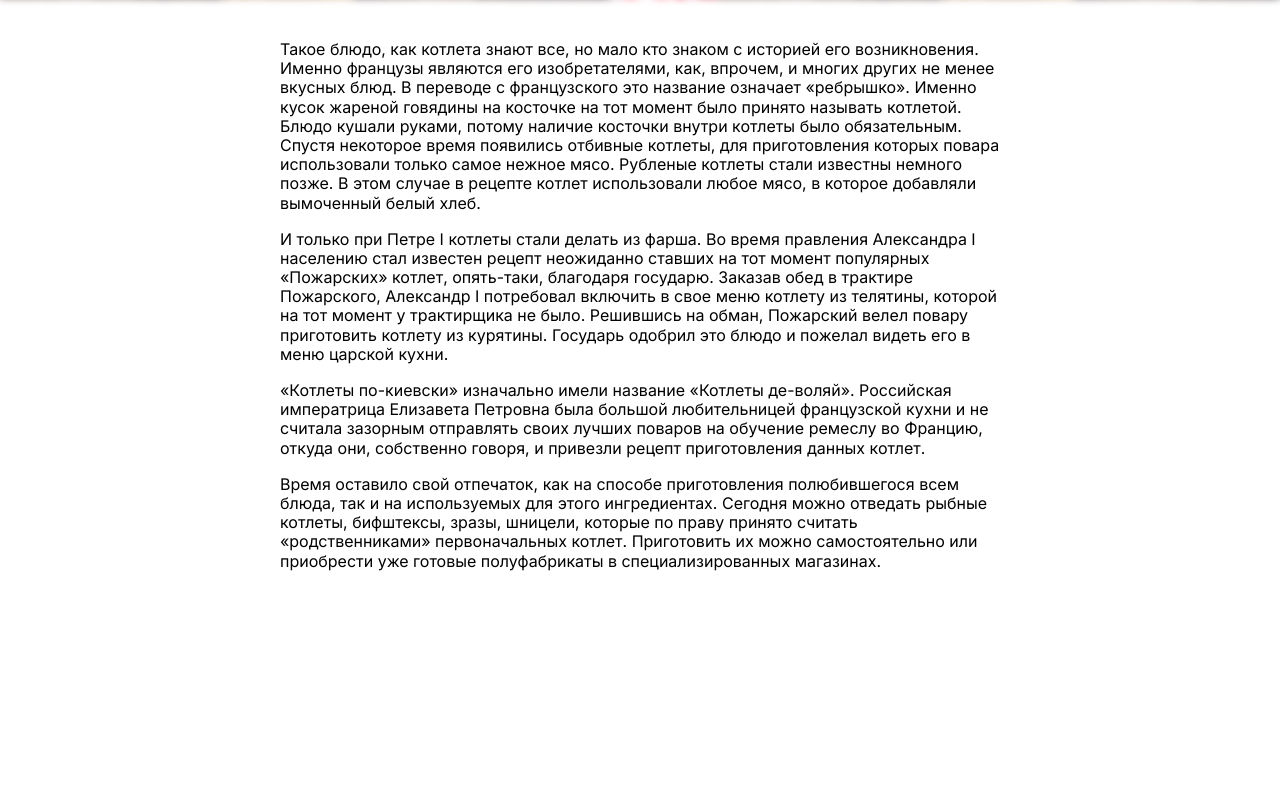
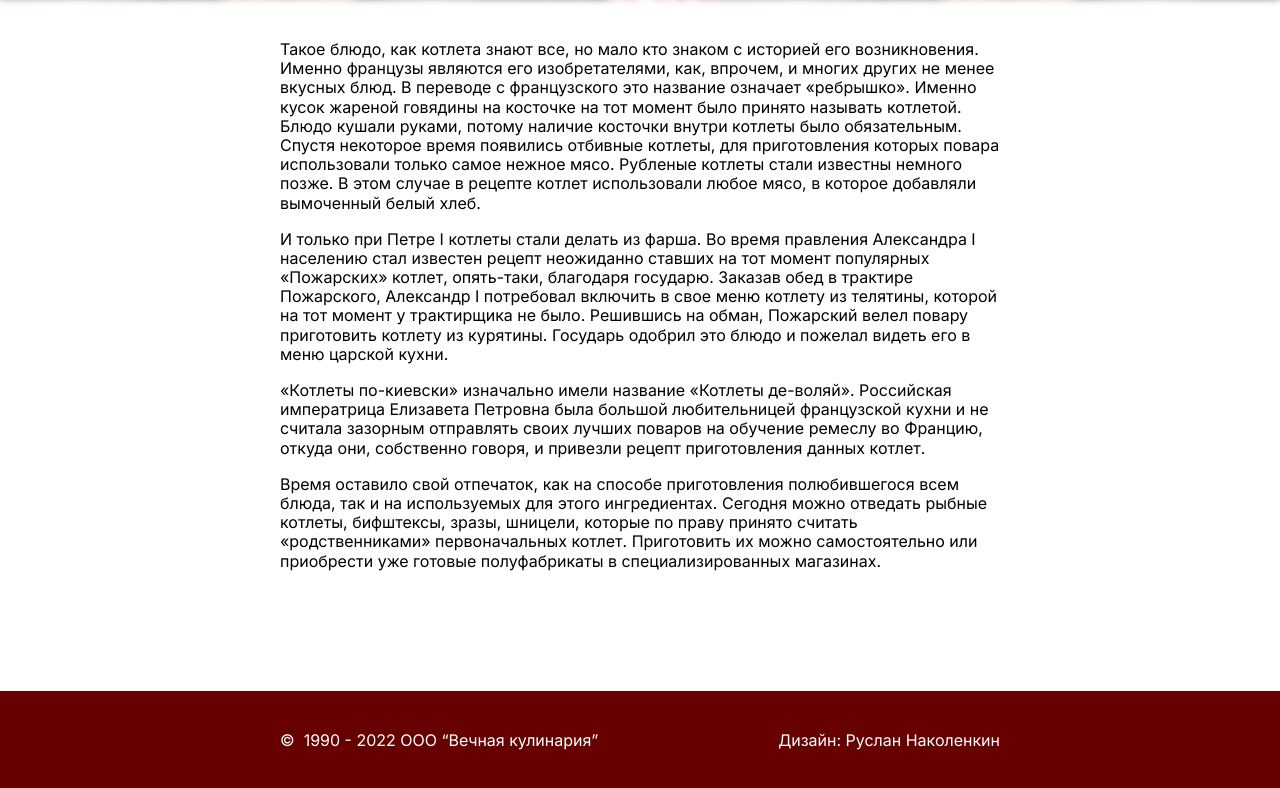
Before and after one commit to modivicious/aton-test, a website: page app/index.html in a window 1280 px wide. Shown: the part 483-1271 px from the top of the page. Before the commit the page ends 1174 px from the top, so only its background shows below. Drawn offline with nearby package versions, Linux system fonts and the light colour scheme; files that its build step writes are made by us from their sources.

Commit message:
add footer

```diff
--- a/app/index.html
+++ b/app/index.html
@@ -124,7 +124,12 @@
   </main>
 
   <footer class="footer">
-
+    <div class="container">
+      <div class="footer__inner">
+        <span>&copy;  1990 - 2022 ООО “Вечная кулинария”</span>
+        <span>Дизайн: <a href="#">Руслан Наколенкин</a></span>
+      </div>
+    </div>
   </footer>
 
   <script src="js/index.min.js"></script>
--- a/app/scss/index.scss
+++ b/app/scss/index.scss
@@ -94,3 +94,20 @@
     }
   }
 }
+
+//----------- footer -----------
+
+.footer {
+  padding: 40px 0;
+  background-color: #670101;
+  color: #fff;
+
+  &__inner {
+    display: flex;
+    justify-content: space-between;
+    align-items: center;
+    flex-wrap: wrap;
+
+    white-space: pre-wrap;
+  }
+}
```
